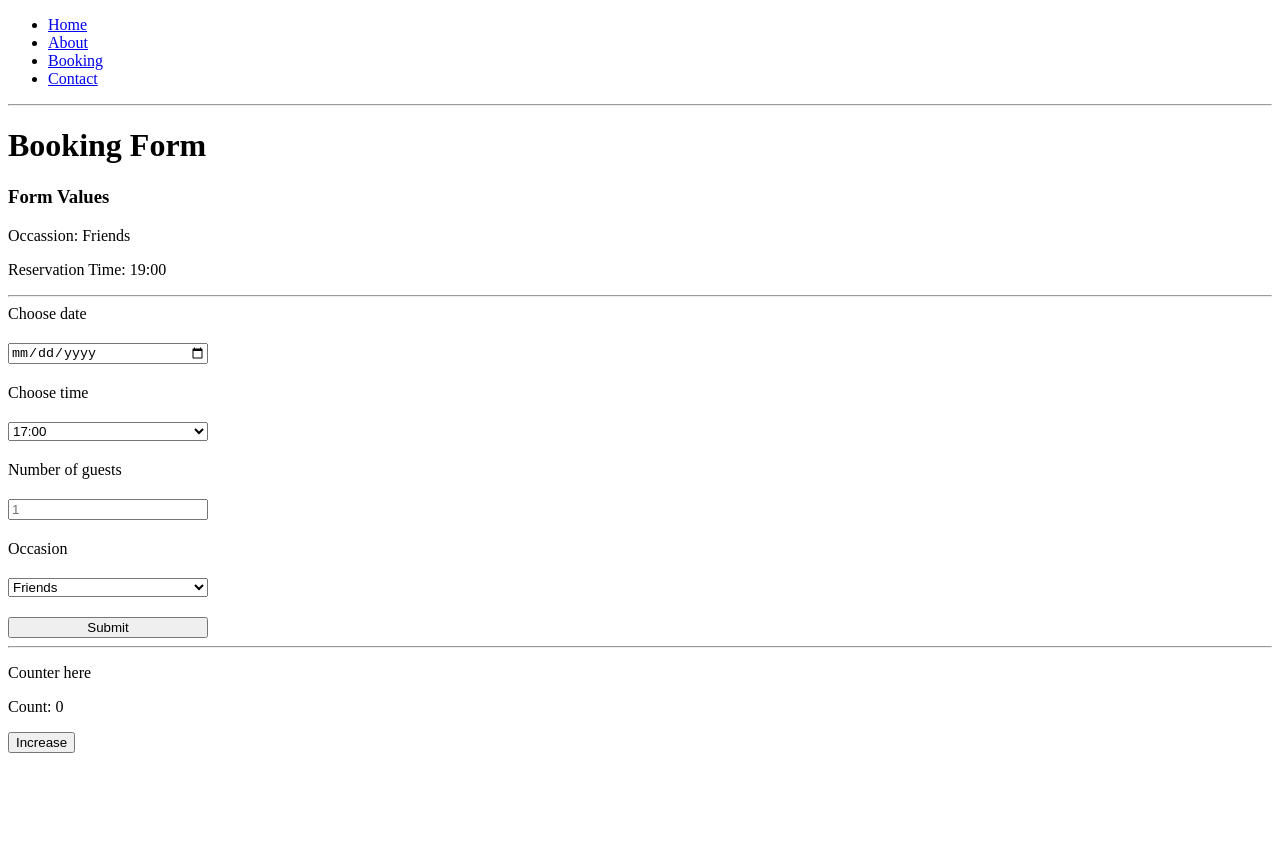
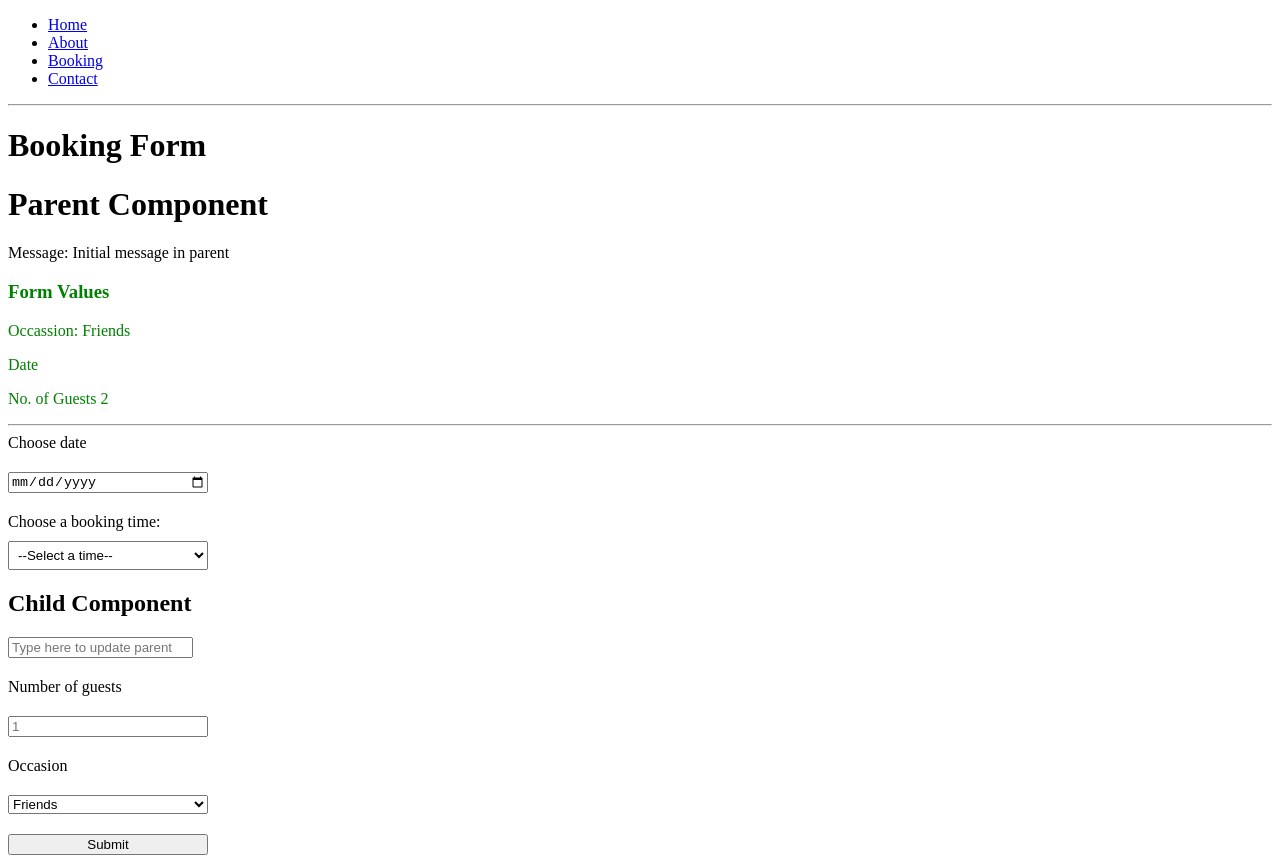
Before and after one commit to uxscouts/practiceforms1, a React (Vite) app in the folder practiceforms1/: page /booking in a window 1280 px wide. Before the commit the page ends 800 px from the top, so only its background shows below. Built offline with nearby package versions, Linux system fonts and the light colour scheme.

Commit message:
pass state from child up to parent

```diff
--- a/practiceforms1/index.html
+++ b/practiceforms1/index.html
@@ -4,6 +4,7 @@
     <meta charset="UTF-8" />
     <link rel="icon" type="image/svg+xml" href="/favicon.svg" />
     <meta name="viewport" content="width=device-width, initial-scale=1.0" />
+    <link rel="stylesheet" href="./src/index.css">
     <title>practiceforms1</title>
   </head>
   <body>
--- /dev/null
+++ b/practiceforms1/src/components/forms/AvailableTimes.jsx
@@ -0,0 +1,70 @@
+import React, { useState } from 'react';
+
+const AvailableTimes = ({ onMessageChange }) => {
+
+   const [childInput, setChildInput] = useState('');
+
+  const handleInputChange = (event) => {
+    const newValue = event.target.value;
+    setChildInput(newValue);
+    // Call the parent's function with the child's data
+    onMessageChange(newValue);
+  };
+
+
+  const [availableTimes, setAvailableTimes] = useState([
+    '09:00 AM',
+    '10:00 AM',
+    '11:00 AM',
+    '01:00 PM',
+    '02:00 PM',
+    '03:00 PM',
+    '04:00 PM',
+    '05:00 PM',
+    '06:00 PM',
+    '07:00 PM',
+    '08:00 PM',
+  ]);
+
+  const [selectedTime, setSelectedTime] = useState('');
+
+  return (
+    <div>
+      <label htmlFor="time-select">Choose a booking time:</label>
+      <br />
+      <select
+        id="time-select"
+        value={selectedTime}
+        onChange={(e) => setSelectedTime(e.target.value)}
+        style={{ marginTop: '10px', padding: '5px', width: '200px' }}
+      >
+        <option value="">--Select a time--</option>
+
+        {availableTimes.map((time, index) => (
+          <option key={index} value={time}>
+            {time}
+          </option>
+        ))}
+      </select>
+
+      {selectedTime && (
+        <p className="green">You selected: <strong>{selectedTime}</strong></p>
+      )}
+
+
+      <div>
+        <h2>Child Component</h2>
+        <input
+          type="text"
+          value={childInput}
+          onChange={handleInputChange}
+          placeholder="Type here to update parent"
+        />
+      </div>
+
+
+    </div>
+  );
+};
+
+export default AvailableTimes;
--- a/practiceforms1/src/components/forms/BookingForm.jsx
+++ b/practiceforms1/src/components/forms/BookingForm.jsx
@@ -1,21 +1,52 @@
 import { useState } from 'react';
+import AvailableTimes from "./AvailableTimes";
+
+const BookingForm = () => {
+  const [ocassionState, setOccassionState] = useState("Friends");
+  const [resDate, setResDate]=useState("");
+  const [guestsCount, setGuestsCount] = useState("2");
 
 
-const BookingForm = () => {
-  const [count, setCount] = useState(0);
-  const [ocassionState, setOccassionState] = useState("Friends");
-  const [resTime, setResTime] = useState("19:00");
+
+  // practice make demo
+  //practice sending value from child to parent
+  // The parent component holds the state that needs to be shared
+  // and defines a function that can modify that state.
+  const [message, setMessage] = useState('Initial message in parent');
+
+  // This function will be passed down to the child
+  // practice sending value up from child to parent
+  const updateMessage = (newMessage) => {
+    setMessage(newMessage);
+  };
+
+
+
 
   return (
     <>
-    <h3>Form Values</h3>
-    <p>Occassion: {ocassionState}</p>
-    <p>Reservation Time: {resTime}</p>
+
+    <div>
+      <h1>Parent Component</h1>
+      <p>Message: {message}</p>
+      {/* Pass the handler function as a prop */}
+    {/* <ChildComponent onMessageChange={updateMessage} /> */}
+    </div>
+
+    <h3 className="green">Form Values</h3>
+    <p className="green">Occassion: {ocassionState}</p>
+    <p className="green"> Date {resDate}</p>
+    <p className="green"> No. of Guests {guestsCount}</p>
     <hr/>
+
+
     <form style={{ display: "grid", maxWidth: 200, gap: 20 }}>
       <label htmlFor="res-date">Choose date</label>
-      <input type="date" id="res-date" />
-      <label htmlFor="res-time">Choose time</label>
+      <input type="date" id="res-date"  onChange={e =>setResDate(e.target.value)}></input>
+
+    <AvailableTimes onMessageChange={updateMessage}/>
+
+    {/*}  <label htmlFor="res-time">Choose time</label>
       <select id="res-time" onChange={e=>setResTime(e.target.value)}>
         <option>17:00</option>
         <option>18:00</option>
@@ -24,23 +55,22 @@
         <option>21:00</option>
         <option>22:00</option>
       </select>
+      */}
+
+
       <label htmlFor="guests">Number of guests</label>
-      <input type="number" placeholder={1} min={1} max={10} id="guests" />
+      <input type="number" placeholder={1} min={1} max={10} id="guests" onChange={e =>setGuestsCount(e.target.value)}/>
       <label htmlFor="occasion">Occasion</label>
       <select id="occasion" onChange={e =>setOccassionState(e.target.value)}>
         <option>Friends</option>
         <option>Birthday</option>
         <option>Anniversary</option>
+        <option>Work Party</option>
+        <option>Graduation</option>
+        <option>Romantic Date</option>
       </select>
       <input type="submit" defaultValue="Make Your reservation" />
     </form>
-    <hr/>
-    <p>Counter here</p>
-
-       <p>Count: {count}</p>
-      <button onClick={() => setCount(count + 1)}>
-        Increase
-      </button>
     </>
   )
 }
--- a/practiceforms1/src/index.css
+++ b/practiceforms1/src/index.css
@@ -1,111 +1,3 @@
-:root {
-  --text: #6b6375;
-  --text-h: #08060d;
-  --bg: #fff;
-  --border: #e5e4e7;
-  --code-bg: #f4f3ec;
-  --accent: #aa3bff;
-  --accent-bg: rgba(170, 59, 255, 0.1);
-  --accent-border: rgba(170, 59, 255, 0.5);
-  --social-bg: rgba(244, 243, 236, 0.5);
-  --shadow:
-    rgba(0, 0, 0, 0.1) 0 10px 15px -3px, rgba(0, 0, 0, 0.05) 0 4px 6px -2px;
-
-  --sans: system-ui, 'Segoe UI', Roboto, sans-serif;
-  --heading: system-ui, 'Segoe UI', Roboto, sans-serif;
-  --mono: ui-monospace, Consolas, monospace;
-
-  font: 18px/145% var(--sans);
-  letter-spacing: 0.18px;
-  color-scheme: light dark;
-  color: var(--text);
-  background: var(--bg);
-  font-synthesis: none;
-  text-rendering: optimizeLegibility;
-  -webkit-font-smoothing: antialiased;
-  -moz-osx-font-smoothing: grayscale;
-
-  @media (max-width: 1024px) {
-    font-size: 16px;
-  }
+.green {
+  color: green;
 }
-
-@media (prefers-color-scheme: dark) {
-  :root {
-    --text: #9ca3af;
-    --text-h: #f3f4f6;
-    --bg: #16171d;
-    --border: #2e303a;
-    --code-bg: #1f2028;
-    --accent: #c084fc;
-    --accent-bg: rgba(192, 132, 252, 0.15);
-    --accent-border: rgba(192, 132, 252, 0.5);
-    --social-bg: rgba(47, 48, 58, 0.5);
-    --shadow:
-      rgba(0, 0, 0, 0.4) 0 10px 15px -3px, rgba(0, 0, 0, 0.25) 0 4px 6px -2px;
-  }
-
-  #social .button-icon {
-    filter: invert(1) brightness(2);
-  }
-}
-
-body {
-  margin: 0;
-}
-
-#root {
-  width: 1126px;
-  max-width: 100%;
-  margin: 0 auto;
-  text-align: center;
-  border-inline: 1px solid var(--border);
-  min-height: 100svh;
-  display: flex;
-  flex-direction: column;
-  box-sizing: border-box;
-}
-
-h1,
-h2 {
-  font-family: var(--heading);
-  font-weight: 500;
-  color: var(--text-h);
-}
-
-h1 {
-  font-size: 56px;
-  letter-spacing: -1.68px;
-  margin: 32px 0;
-  @media (max-width: 1024px) {
-    font-size: 36px;
-    margin: 20px 0;
-  }
-}
-h2 {
-  font-size: 24px;
-  line-height: 118%;
-  letter-spacing: -0.24px;
-  margin: 0 0 8px;
-  @media (max-width: 1024px) {
-    font-size: 20px;
-  }
-}
-p {
-  margin: 0;
-}
-
-code,
-.counter {
-  font-family: var(--mono);
-  display: inline-flex;
-  border-radius: 4px;
-  color: var(--text-h);
-}
-
-code {
-  font-size: 15px;
-  line-height: 135%;
-  padding: 4px 8px;
-  background: var(--code-bg);
-}
--- a/practiceforms1/src/main.jsx
+++ b/practiceforms1/src/main.jsx
@@ -1,44 +1,46 @@
-{/*
-import { StrictMode } from 'react'
-import { createRoot } from 'react-dom/client'
-import './index.css'
-import App from './App.jsx'
-
-createRoot(document.getElementById('root')).render(
-  <StrictMode>
-    <App />
-  </StrictMode>,
-)
-*/}
 
 import React from 'react';
 import ReactDOM from 'react-dom/client';
 import { createBrowserRouter, RouterProvider } from 'react-router-dom';
-import Home from './pages/Home'; // Assume you have these components
+import Home from './pages/Home';
 import About from './pages/About';
 import Contact from './pages/Contact';
 import Booking from './pages/Booking';
-import Layout from './components/Layout'; // For a common layout
-import ErrorPage from './pages/ErrorPage'; // Optional error page
+import Layout from './components/Layout';
+import ErrorPage from './pages/ErrorPage';
 
 const router = createBrowserRouter([
   {
     path: '/',
     element: <Layout />,
-    errorElement: <ErrorPage />, // Renders if an error occurs in its children
+    errorElement: <ErrorPage />,
     children: [
-      { index: true, element: <Home /> }, // Index route for the parent path (/)
+      { index: true, element: <Home /> },
       { path: 'about', element: <About /> },
        { path: 'booking', element: <Booking /> },
       { path: 'contact', element: <Contact /> },
     ],
   },
-  // You can add more top-level routes here if needed
 ]);
 
 ReactDOM.createRoot(document.getElementById('root')).render(
   <React.StrictMode>
-    {/* Wrap your application with the RouterProvider */}
     <RouterProvider router={router} />
   </React.StrictMode>
 );
+
+
+
+// main.jsx
+{/*
+import React from 'react'
+import ReactDOM from 'react-dom/client'
+import App from './App.jsx'
+import './index.css'
+
+ReactDOM.createRoot(document.getElementById('root')).render(
+  <React.StrictMode>
+    <App />
+  </React.StrictMode>,
+)
+  */}
```
Also changed, not shown: practiceforms1/src/App.css (deleted, +0 -184 lines).
